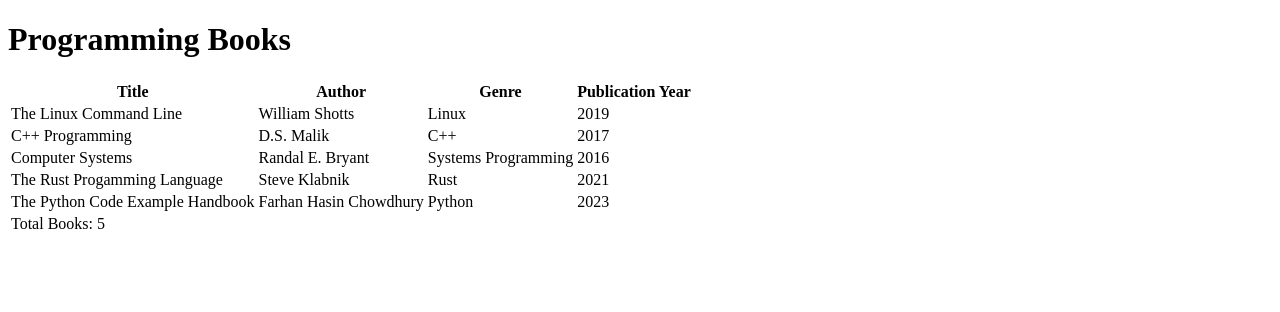
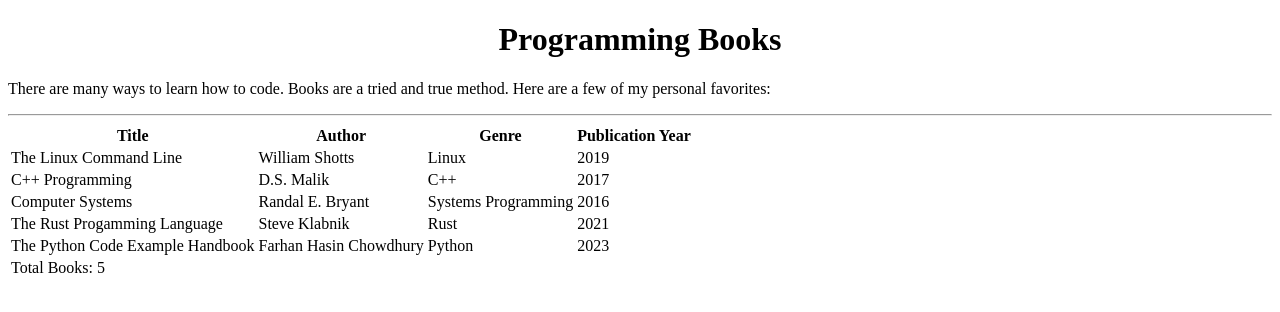
Before and after one commit to alejaalvar/build-a-book-catalog-table, a plain HTML site: page index.html in a window 1280 px wide. Drawn offline with Linux system fonts and the light colour scheme.

Commit message:
Centered the h1 element. Added paragraph and hr elements under the h1.

```diff
--- a/index.html
+++ b/index.html
@@ -10,6 +10,11 @@
 
 <body>
     <h1>Programming Books</h1>
+    <p>
+        There are many ways to learn how to code. Books are a tried and true method. Here are a few of my personal favorites:
+    </p>
+    <hr></hr>
+    </body>
     <table>
         <thead>
             <tr>
--- a/styles.css
+++ b/styles.css
@@ -0,0 +1,3 @@
+h1 {
+    text-align: center;
+}
```
